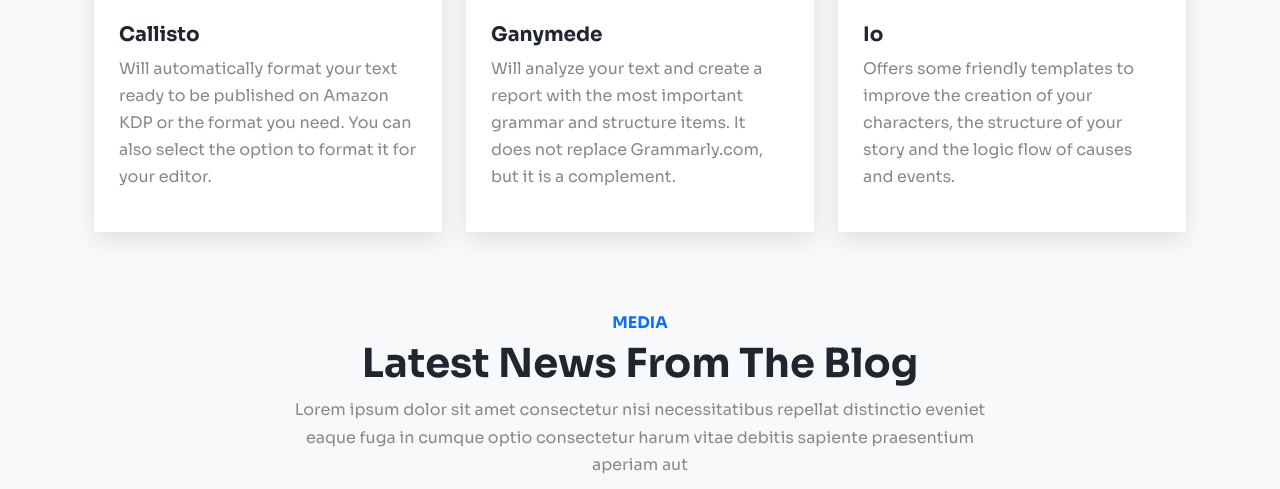
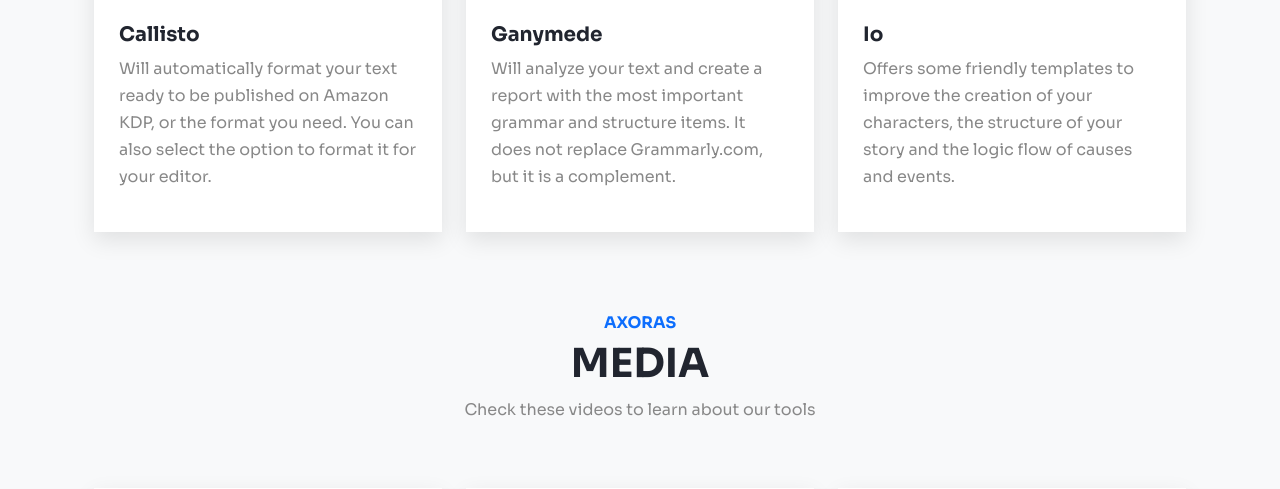
Before and after one commit to Cristian-G-P/Writer-Apps, a Flask app: page / in a window 1280 px wide. Shown: the part 2162-2651 px from the top of the page. Run offline with Flask 2, Linux system fonts and the light colour scheme; some libraries are stand-ins or nearby versions.

Commit message:
Initial Commit

```diff
--- a/Flask-Web-App-Tutorial-main/website/auth.py
+++ b/Flask-Web-App-Tutorial-main/website/auth.py
@@ -173,8 +173,10 @@
     dataFromHtml.ChapterDescription = request.form.get('Chapter Description')
     dataFromHtml.PageSize = request.form.get('Page Size')
     dataFromHtml.PublishOrEdit = request.form.get('drone')
+    #if not (hasattr(dataFromHtml, 'RefreshPage')):
+     #   dataFromHtml.RefreshPage = False
 
-    ############################################################################
+ ############################################################################
     if dataFromHtml.PublishOrEdit == 'toEdit':
         dataFromHtml.HalfTitlePage = 'No'
         dataFromHtml.CopyrightPage = 'No'
@@ -183,7 +185,7 @@
         dataFromHtml.InsideMargin = '1 in (25.4 mm)'
         dataFromHtml.OutsideMargin = '1 in (25.4 mm)'
         dataFromHtml.ParagraphFontSize = '12'
-        dataFromHtml.ChapterDescription = 'Yes'
+        dataFromHtml.ChapterDescription = 'No'
         dataFromHtml.Justification = 'JUSTIFY'
     ############################################################################
 
--- a/Flask-Web-App-Tutorial-main/website/callisto.py
+++ b/Flask-Web-App-Tutorial-main/website/callisto.py
@@ -30,7 +30,7 @@
 
     paragraphsCount = len(docToRead.paragraphs)
 
-    while paragraphReadChapterCount < paragraphsCount - 1:
+    while paragraphReadChapterCount < paragraphsCount:
 
         if paragraphReadChapterCount == 0:
             paragraphRead = docToRead.paragraphs[paragraphReadChapterCount].text.strip()
--- a/Flask-Web-App-Tutorial-main/website/callistoAuxFunctions.py
+++ b/Flask-Web-App-Tutorial-main/website/callistoAuxFunctions.py
@@ -81,6 +81,7 @@
     paragraphWrite = document.add_paragraph(paragraphRead)
     paragraphWrite.style = document.styles['Chapter Title']
 
+
     paragraph_format = paragraphWrite.paragraph_format
     if isPreviousAPart:
         paragraph_format.space_before = Pt(45)
@@ -89,11 +90,13 @@
 
     paragraph_format.space_after = Pt(20)
     paragraph_format.alignment = WD_PARAGRAPH_ALIGNMENT.CENTER
-
+    paragraph_format.line_spacing = 1
 
 def setChapterDescriptionFormat(document, paragraphRead):
     paragraphWrite = document.add_paragraph(paragraphRead)
     paragraphWrite.style = document.styles['Chapter Description']
+
+    paragraphWrite.style.paragraph_format.line_spacing = 1
 
     paragraph_format = paragraphWrite.paragraph_format
 
--- a/Flask-Web-App-Tutorial-main/website/templates/base.html
+++ b/Flask-Web-App-Tutorial-main/website/templates/base.html
@@ -265,7 +265,7 @@
             <div class="row gy-4">
                <div class="col-lg-4">
                   <a class="navbar-brand" href="/#home">
-                  <img class="logo" src="static/img/axoras-dark.png" alt="">
+                  <img class="logo" src="static/img/Axoras-dark.png" alt="">
                   </a>
                </div>
                <div class="col-lg-2">
@@ -289,16 +289,16 @@
                <div class="col-lg-3">
                   <div class="row">
                      <div class="social-icons2">
-                        <a href="#" class ="text-white"><i class='bx bx-envelope'></i></a>
-                        <a href="#" class ="text-white"><i class='bx bxl-instagram-alt'></i></a>
-                        <a href="#" class ="text-white"><i class='bx bxl-youtube'></i></a>
+                        <a href="mailto: cristiangp130@gmail.com" class ="text-white" target="_blank"><i class='bx bx-envelope'></i></a>
+                        <a href="https://instagram.com/cristiangp130" class ="text-white" target="_blank"><i class='bx bxl-instagram-alt'></i></a>
+                        <a href="https://www.youtube.com/channel/UCUMrtViatrNGZlxW0i8ZqZw" class ="text-white" target="_blank"><i class='bx bxl-youtube'></i></a>
                      </div>
                   </div>
                   <div class="row">
                      <ul class="list-unstyled">
-                        <li><a href="#">cristiangp130@gmail.com</a></li>
-                        <li><a href="#">/cristiang.p.</a></li>
-                        <li><a href="#">www.youtube.com/cristiang.p.</a></li>
+                        <li><a href="mailto: cristiangp130@gmail.com" target="_blank">cristiangp130@gmail.com</a></li>
+                        <li><a href="https://instagram.com/cristiangp130" target="_blank">instagram.com/cristiangp130</a></li>
+                        <li><a href="https://www.youtube.com/channel/UCUMrtViatrNGZlxW0i8ZqZw" target="_blank">youtube.com/cristiangp130</a></li>
                      </ul>
                   </div>
                </div>
--- a/Flask-Web-App-Tutorial-main/website/templates/callisto.html
+++ b/Flask-Web-App-Tutorial-main/website/templates/callisto.html
@@ -268,7 +268,7 @@
                var loader = document.getElementById("loader");
                loader.style.visibility="visible";
               var datos2 = document.getElementById("datos1");
-               datos2.innerHTML="Formatting... It might take up to two minutes ";
+               datos2.innerHTML="Formatting... It might take up to three minutes ";
                var myForm = document.getElementById("Callisto");
                myForm.style.visibility="hidden";
               }
--- a/Flask-Web-App-Tutorial-main/website/templates/ganymede.html
+++ b/Flask-Web-App-Tutorial-main/website/templates/ganymede.html
@@ -63,7 +63,7 @@
    //Analyze.addEventListener('click', function() {
 
      //  var datos2 = document.getElementById("datos");
-       //datos2.innerHTML="Loading... It might take up to two minutes";
+       //datos2.innerHTML="Loading... It might take up to three minutes";
        //var loader = document.getElementById("loader");
        //loader.style.visibility="visible";
    //});
@@ -86,7 +86,7 @@
               var loader = document.getElementById("loader");
                loader.style.visibility="visible";
               var datos2 = document.getElementById("datos");
-               datos2.innerHTML="Analyzing... It might take up to two minutes";
+               datos2.innerHTML="Analyzing... It might take up to three minutes";
                document.getElementById("bookTitle").readOnly = true;
               document.getElementById("file").readOnly = true;
 
--- a/Flask-Web-App-Tutorial-main/website/templates/home.html
+++ b/Flask-Web-App-Tutorial-main/website/templates/home.html
@@ -29,7 +29,7 @@
                   <div class="col-md-10 offset-md-1">
                      <br/>
                      <br/>
-                     <h6 class="text-primary">WHY TO USE WRITER TOOLS</h6>
+                     <h6 class="text-primary">AXORAS</h6>
                      <h1>Best  solutions for your book</h1>
                      <div class="feature d-flex mt-5">
                         <div class="iconbox me-3">
@@ -37,7 +37,7 @@
                         </div>
                         <div>
                            <h5>Safe & Free</h5>
-                           <p>Writer Tools are free and you can use them as many times as you need. Nobody has access to your information. </p>
+                           <p>Axoras Tools are free and you can use them as many times as you need. Your information is never stored, and it is destroyed immediately. </p>
                         </div>
                      </div>
                      <div class="feature d-flex">
@@ -70,7 +70,7 @@
             <div class="row mb-5">
                <div class="col-md-8 mx-auto text-center">
                   <br/><br/><br/>
-                  <h6 class="text-primary">WRITER TOOLS</h6>
+                  <h6 class="text-primary">AXORAS</h6>
                   <h1>Tools</h1>
                   <p>Discover our tools. If there is something you need, but it is not here, contact us!</p>
                </div>
@@ -80,7 +80,7 @@
                   <div class="blog-post card-effect">
                      <a href="/callisto"><img src="static/img/Callisto.jpg" alt=""></a>
                      <h5 class="mt-4"><a href="/callisto">Callisto</a></h5>
-                     <p>Will automatically format your text ready to be published on Amazon KDP or the format you need. You can also select the option to format it for your editor.</p>
+                     <p>Will automatically format your text ready to be published on Amazon KDP, or the format you need. You can also select the option to format it for your editor.</p>
                   </div>
                </div>
                <div class="col-md-4">
@@ -107,33 +107,29 @@
             <div class="row mb-5">
                <div class="col-md-8 mx-auto text-center">
                   <br/><br/><br/>
-                  <h6 class="text-primary">MEDIA</h6>
-                  <h1>Latest News From The Blog</h1>
-                  <p>Lorem ipsum dolor sit amet consectetur nisi necessitatibus repellat distinctio eveniet eaque fuga
-                     in cumque optio consectetur harum vitae debitis sapiente praesentium aperiam aut
-                  </p>
+                  <h6 class="text-primary">AXORAS </h6>
+                  <h1>MEDIA</h1>
+                  <p>Check these videos to learn about our tools </p>
                </div>
             </div>
             <div class="row g-4">
                <div class="col-sm-4">
                   <div class="blog-post card-effect">
                      <img src="static/img/Callisto.jpg" alt="">
-                     <h5 class="mt-4"><a href="#">harum vitae debitis sapiente praesentium aperiam au</a></h5>
-                     <p>Lorem ipsum dolor sit amet consectetur nisi necessitatibus repellat distinctio eveniet </p>
+                     <h5 class="mt-4"><a href="#">Learning Callisto</a></h5>
+
                   </div>
                </div>
                <div class="col-sm-4">
                   <div class="blog-post card-effect">
                      <img src="static/img/Ganymede.jpg" alt="">
-                     <h5 class="mt-4"><a href="#">harum vitae debitis sapiente praesentium aperiam au</a></h5>
-                     <p>Lorem ipsum dolor sit amet consectetur nisi necessitatibus repellat distinctio eveniet </p>
+                     <h5 class="mt-4"><a href="#">Learning Ganymede</a></h5>
                   </div>
                </div>
                <div class="col-sm-4">
                   <div class="blog-post card-effect">
                      <img src="static/img/Io.jpg" alt="">
-                     <h5 class="mt-4"><a href="#">harum vitae debitis sapiente praesentium aperiam au</a></h5>
-                     <p>Lorem ipsum dolor sit amet consectetur nisi necessitatibus repellat distinctio eveniet </p>
+                     <h5 class="mt-4"><a href="#">Learning Io</a></h5>
                   </div>
                </div>
             </div>
@@ -149,23 +145,37 @@
                   <br/><br/><br/>
                   <h6 class="text-primary">CONTACT</h6>
                   <h1>Meet me</h1>
-                  <p>I am looking forward to hearing from you. If you found a bug in our tools, if you think there is something we could improve, if you have an idea for a new feature, or if you were able to publish your book, please contact me by  the means of your choice.</p>
                </div>
             </div>
-            <div class="row text-center g-4 ">
-               <div class=" col-lg-4 col-sm-6">
+            <div class="row g-4 ">
+               <div class=" col-lg-4 col-sm-6 text-center">
                   <div class="team-member card-effect ">
-                     <img src="img/team1.jpg" alt="">
-                     <h5 class="mb-0 mt-4">Cristian G. P.</h5>
+                     <img src="static/img/you.png" alt="">
+                     <h5 class="mb-0 mt-4">Cristian GP</h5>
                      <p>Systems Engineer</p>
                      <p>English to Spanish Translator</p>
                      <div class="social-icons">
-                        <a href="#"><i class='bx bx-envelope'></i></a>
-                        <a href="#"><i class='bx bxl-instagram-alt'></i></a>
-                        <a href="#"><i class='bx bxl-youtube'></i></a>
+
+                        <a href="mailto: cristiangp130@gmail.com" target="_blank"><i class='bx bx-envelope'></i></a>
+                        <a href="https://instagram.com/cristiangp130" target="_blank"><i class='bx bxl-instagram-alt'></i></a>
+                        <a href="https://www.youtube.com/channel/UCUMrtViatrNGZlxW0i8ZqZw" target="_blank"><i class='bx bxl-youtube'></i></a>
                      </div>
                   </div>
                </div>
+               <div class=" col-lg-6 col-sm-6">
+                  <p>I am looking forward to hearing from you. If you found a bug in our tools, if you think there is something we could improve, if you have an idea for a new feature, or if you were able to publish your book, please contact me by  the means of your choice.</p>
+               </div>
+               <!--
+               <div class=" col-lg-6 col-sm-6">
+                  <div class="team-member card-effect ">
+                     <img src="static/img/you.png" alt="">
+                     <h5 class="mb-0 mt-4">You</h5>
+                     <p>Would you like to collaborate writing the blog entries or defining the grammar rules for Ganymede?</p>
+                     <p>Contact me!</p>
+                  </div>
+               </div>
+              -->
+
             </div>
          </div>
       </section>
```
Also changed, not shown: Flask-Web-App-Tutorial-main/website/templates/blog.html (+16 -48 lines), Flask-Web-App-Tutorial-main/website/templates/io.html (+6 -6 lines), 5 other files.
